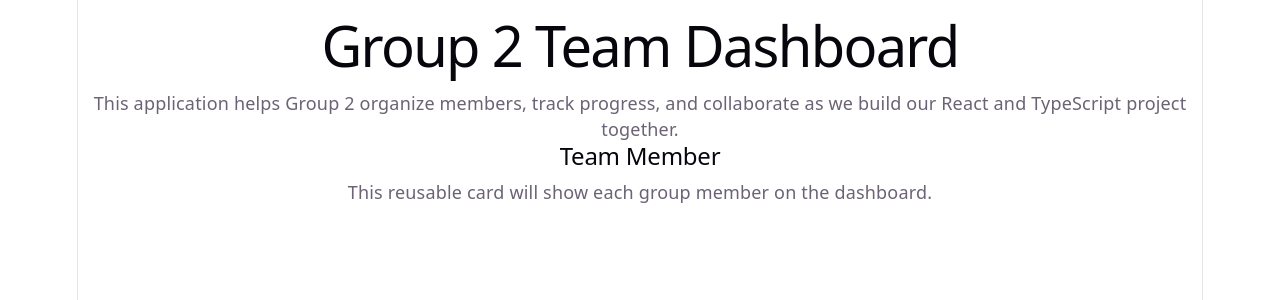
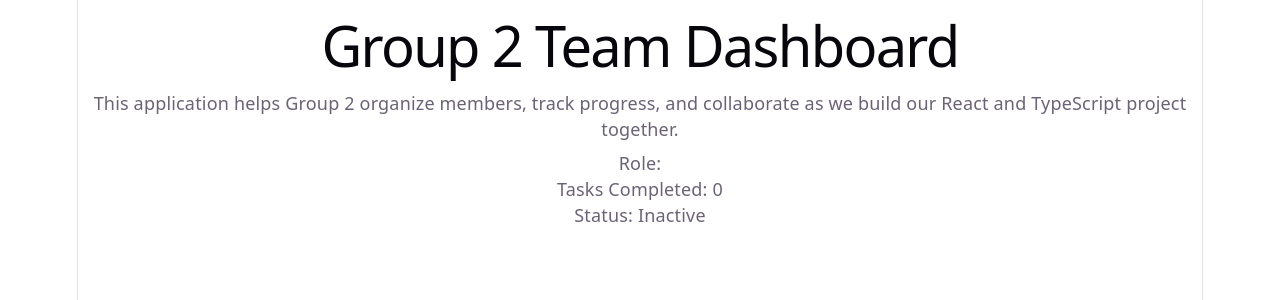
Before and after one commit to masasu-salomon/Coding-Party---GROUP-2, a React (Vite) app in the folder my-app/: page / in a window 1280 px wide. Shown: the top 300 px of the page. Built offline with nearby package versions, Linux system fonts and the light colour scheme.

Commit message:
Tasks 11-12, 14-19: Add typed props interface, conditional rendering, optional bio, and default values to MemberCard

```diff
--- a/my-app/src/MemberCard.tsx
+++ b/my-app/src/MemberCard.tsx
@@ -1,11 +1,30 @@
-// Author: Salomon Uwimana Masasu
-function MemberCard() {
+// Author: Victor
+// Task 11: Define an interface for MemberCard props with name and role properties
+// Task 14: Add a numeric prop called tasksCompleted
+// Task 15: Add a boolean prop called isActive
+// Task 17: Add an optional bio prop using the ? modifier
+interface MemberCardProps {
+  name: string;
+  role: string;
+  tasksCompleted: number;
+  isActive: boolean;
+  bio?: string; // Task 17: Optional prop using ? modifier
+}
+
+// Task 12: Display the name and role values inside MemberCard
+// Task 19: Provide a default value for one prop using a default function parameter
+function MemberCard({ name, role, tasksCompleted = 0, isActive, bio }: MemberCardProps) {
   return (
     <article>
-      <h2>Team Member</h2>
-      <p>This reusable card will show each group member on the dashboard.</p>
+      <h2>{name}</h2>
+      <p>Role: {role}</p>
+      <p>Tasks Completed: {tasksCompleted}</p>
+      {/* Task 16: Display Active or Inactive based on the value of isActive */}
+      <p>Status: {isActive ? "Active" : "Inactive"}</p>
+      {/* Task 18: Display the bio only when one is provided */}
+      {bio && <p>Bio: {bio}</p>}
     </article>
-  )
+  );
 }
 
-export default MemberCard
+export default MemberCard;
```
